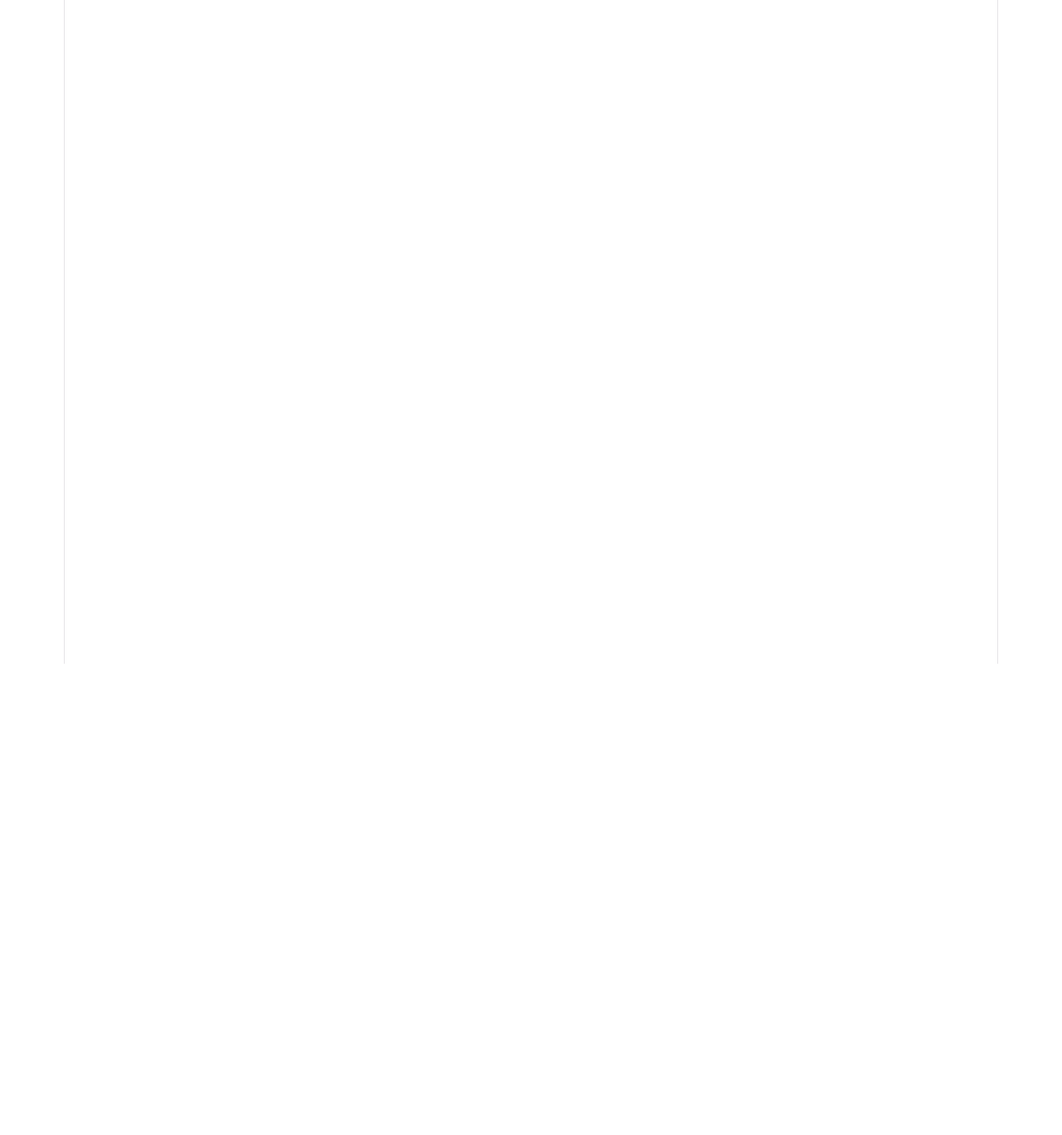
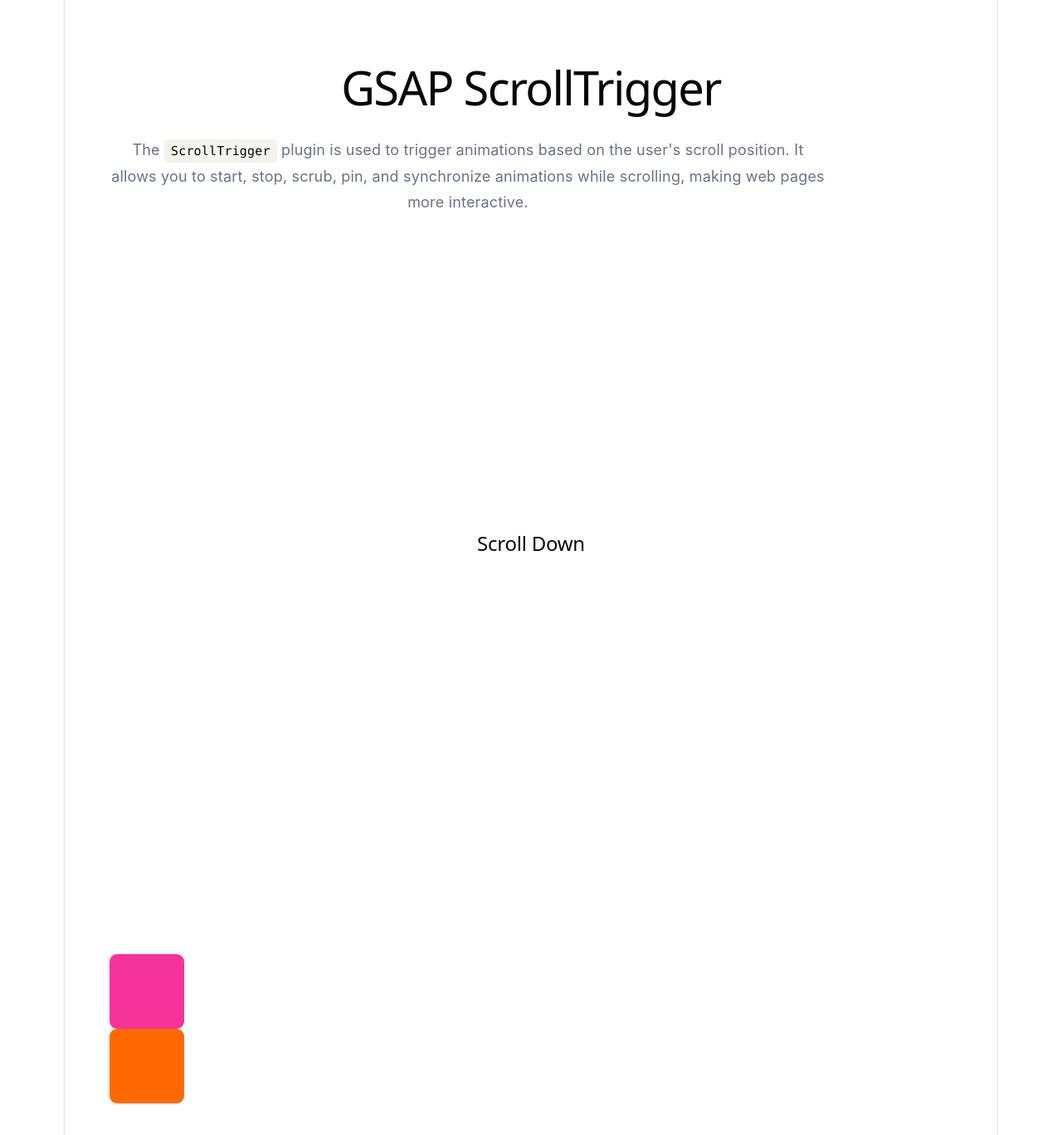
Before and after one commit to asifmohamed491-code/GSAP, a React (Vite) app: page /gsap-scrolltrigger in a window 1280 px wide. Before the commit this address had no page. Shown: the top 1368 px of the page at 83% size. Before the commit the page ends 800 px from the top, so only its background shows below. Built offline with nearby package versions, Linux system fonts and the light colour scheme.

Commit message:
learned in scrollTrigger

```diff
--- a/src/App.jsx
+++ b/src/App.jsx
@@ -6,6 +6,7 @@
 import GsapFromTo from "./pages/GsapFromTo";
 import GsapTimeLine from "./pages/GsapTimeLine";
 import GsapStagger from "./pages/GsapStagger";
+import GsapScrollTrigger from "./pages/GsapScrollTrigger";
 
 
 
@@ -20,6 +21,8 @@
       <Route path="/gsap-fromto" element={<GsapFromTo />} />
       <Route path="/gsap-timeline" element={<GsapTimeLine />} />
       <Route path="/gsap-stagger" element={<GsapStagger />} />
+      <Route path="/gsap-scrolltrigger" element={<GsapScrollTrigger />} />
+
 
 
     </Routes>
--- /dev/null
+++ b/src/pages/GsapScrollTrigger.jsx
@@ -0,0 +1,65 @@
+import { useGSAP } from "@gsap/react";
+import gsap from "gsap";
+import { ScrollTrigger } from "gsap/ScrollTrigger";
+import { useRef } from "react";
+
+gsap.registerPlugin(ScrollTrigger);
+
+const GsapScrollTrigger = () => {
+    const scrollRef = useRef();
+
+    useGSAP(() => {
+        const boxes = gsap.utils.toArray(scrollRef.current.children);
+
+        boxes.forEach((box) => {
+            gsap.to(box, {
+                x: 150 * (boxes.indexOf(box) + 5),
+                rotation: 360,
+                borderRadius: "100%",
+                scale: 1.5,
+                scrollTrigger: {
+                    trigger: box,
+                    start:'bottom, bottom',
+                    end:'top 10%',
+                    scrub:true,
+                },
+                ease:'power1.inOut'
+            });
+        });
+    }, {scope:scrollRef});
+
+    return (
+        <main className="px-12 py-10 font-sans">
+            <h1 className="text-5xl font-bold mb-5">
+                GSAP ScrollTrigger
+            </h1>
+
+            <p className="text-gray-500 leading-7 max-w-3xl mb-16">
+                The <code className="bg-gray-200 px-2 py-1 rounded">ScrollTrigger</code>{" "}
+                plugin is used to trigger animations based on the user's scroll
+                position. It allows you to start, stop, scrub, pin, and synchronize
+                animations while scrolling, making web pages more interactive.
+            </p>
+
+            <section className="h-screen flex items-center justify-center">
+                <h2 className="text-4xl font-bold text-gray-400">
+                    Scroll Down
+                </h2>
+            </section>
+
+            <div className="mt-20 w-full h-screen" ref={scrollRef}>
+                <div
+                    id="scroll-pink"
+                    className="scroll-box w-20 h-20 rounded-lg bg-pink-500"
+                ></div>
+
+                <div
+                    id="scroll-orange"
+                    className="scroll-box w-20 h-20 rounded-lg bg-orange-500"
+                ></div>
+            </div>
+        </main>
+    );
+};
+
+export default GsapScrollTrigger;
--- a/src/pages/Home.jsx
+++ b/src/pages/Home.jsx
@@ -28,7 +28,7 @@
   },
   {
     title: "ScrollTrigger",
-    path: "/scrolltrigger",
+    path: "/gsap-scrolltrigger",
     description: "Animate on scroll",
   },
 ];
```
